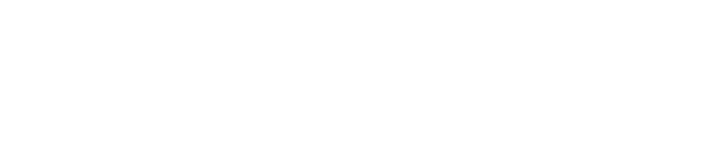
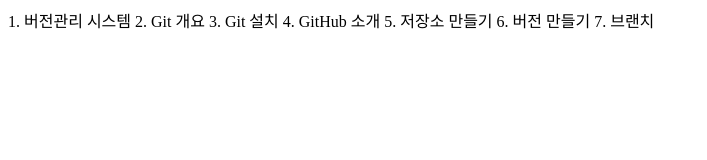
Before and after one commit to kbl321/OSGEO_EDU, a plain HTML site: page index.html in a window 1280 px wide. Shown: the whole page, without its empty margins (0-707 px from the left). Drawn offline with Linux system fonts and the light colour scheme.

Commit message:
branch2
branch2 test

```diff
--- a/index.html
+++ b/index.html
@@ -3,6 +3,12 @@
 
 	</head>
 	<body>
-
+		1. 버전관리 시스템
+		2. Git 개요
+		3. Git 설치
+		4. GitHub 소개
+		5. 저장소 만들기
+		6. 버전 만들기
+7. 브랜치
 	</body
 </html>
```
Also changed, not shown: 1 other file.
